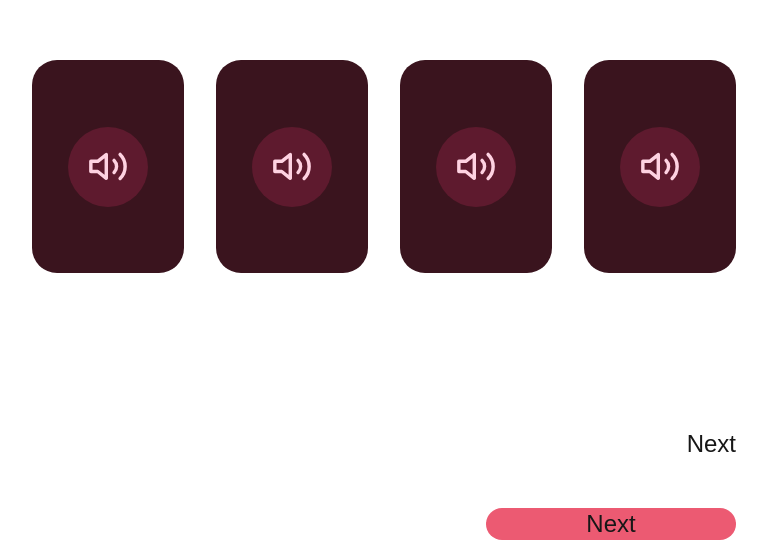
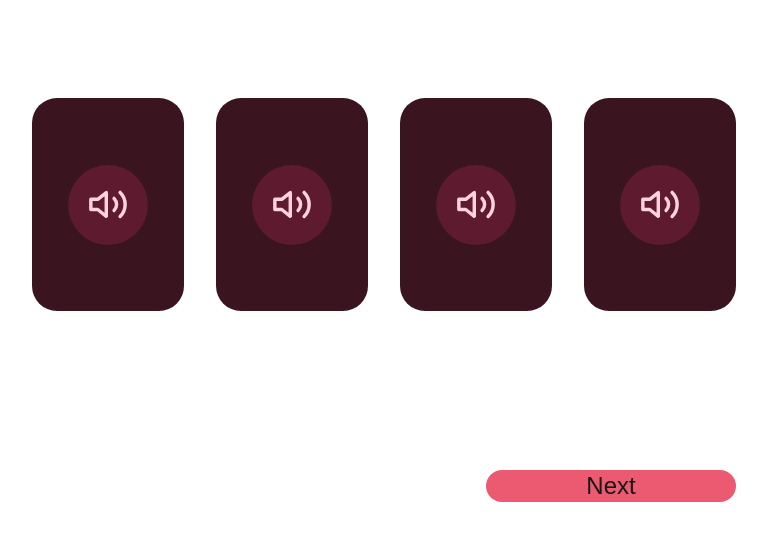
Before and after one commit to hemkan/Sentimuse, a Next.js app: page / in a window 1280 px wide. Shown: the part 241-800 px from the top of the page, without its empty margins (256-1023 px from the left). Built offline with nearby package versions, Linux system fonts and the light colour scheme.

Commit message:
Update AudioBox.js

```diff
--- a/src/pages/components/AudioBox.js
+++ b/src/pages/components/AudioBox.js
@@ -13,8 +13,7 @@ export default function AudioBox(){
                 <div className="flex items-center justify-center w-[25%] h-[80%] bg-[#3A141E] rounded-[25px] hover:bg-[#6F2539]"><AudioIcon /></div>
                 <div className="flex items-center justify-center w-[25%] h-[80%] bg-[#3A141E] rounded-[25px] hover:bg-[#6F2539]"><AudioIcon /></div>
             </div>
-            <div className="text-center justify-center text-white text-2xl font-normal font-['Inria_Sans']">+ Add your own</div>
-            <div button className="flex flex-col flex-end items-end w-full"><button className="text-2xl h-full">Next</button></div>
+            <div className="text-center justify-center text-white text-3xl font-normal font-['Inria_Sans']">+ Add your own</div>
             <NextButton />
         </div>
     );
```
